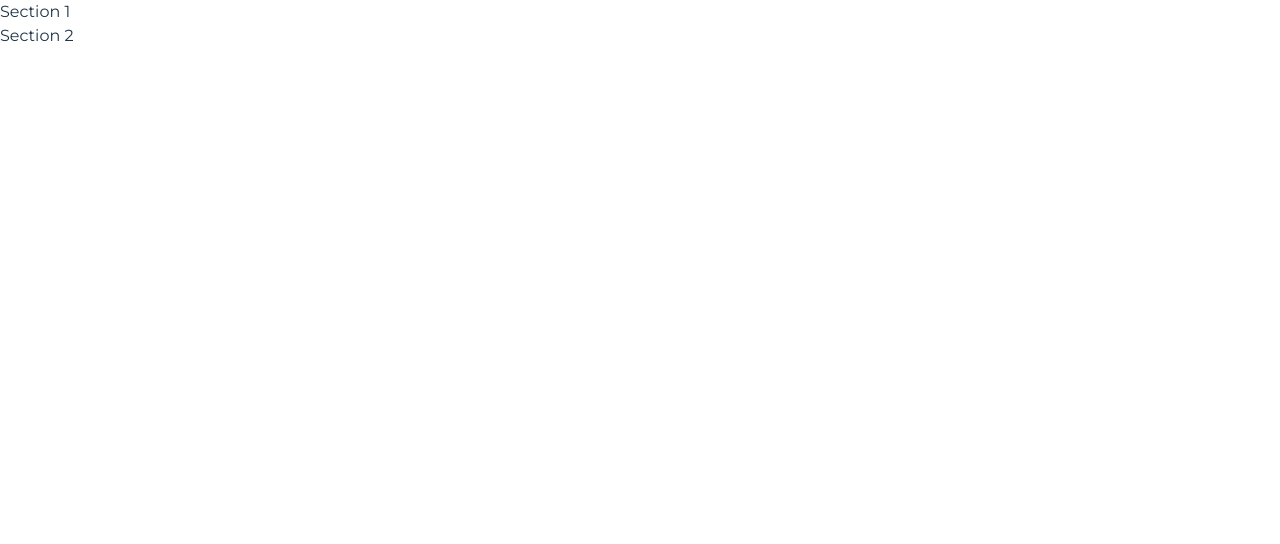
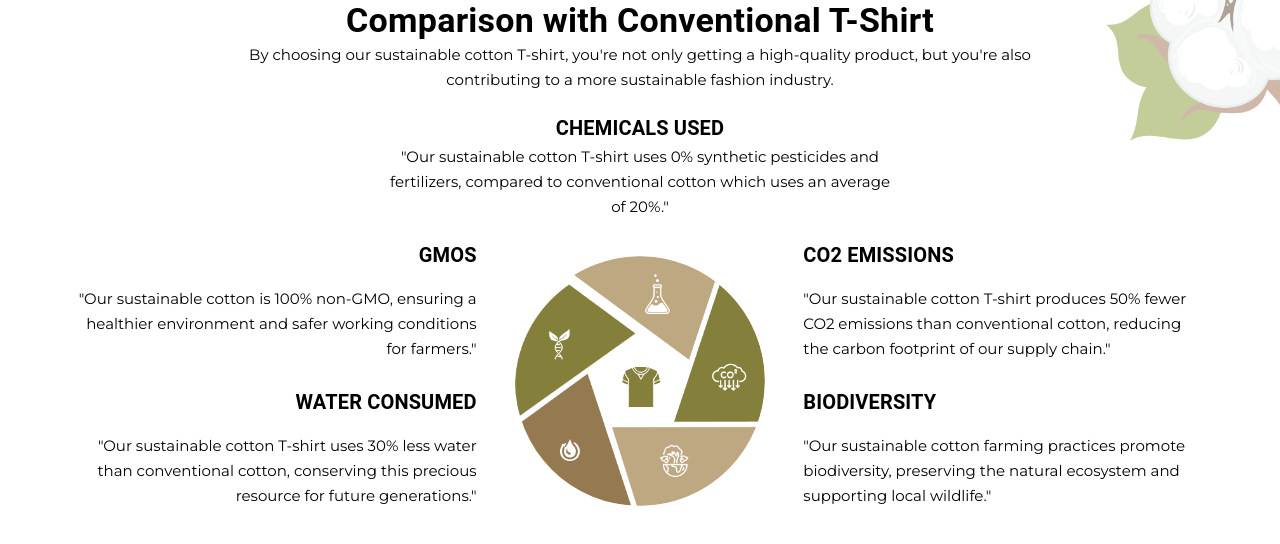
Before and after one commit to sainth-stack/tip4change-frontend, a React (Vite) app: page / in a window 1280 px wide. Shown: the top 544 px of the page. Built offline with nearby package versions, Linux system fonts and the light colour scheme.

Commit message:
added section2 in landing page

```diff
--- a/src/pages/landing-page/index.jsx
+++ b/src/pages/landing-page/index.jsx
@@ -4,7 +4,6 @@ import Section2 from "./sections/section2";
 const LandingPage=()=>{
  return(
     <div>
-    <Section1/>
     <Section2 />
 </div>
  )
--- /dev/null
+++ b/src/pages/landing-page/sections/section2/index.css
@@ -0,0 +1,56 @@
+
+/* Title Styles */
+.section-title {
+    font-family: Montserrat, sans-serif;
+    font-weight: 800;
+    font-size: 45px;
+    line-height: 100%;
+    letter-spacing: 0%;
+    text-transform: uppercase;
+    padding:"10px";
+    margin:'20px';
+    color:black
+
+}
+
+/* Body Text Styles */
+.section-text {
+    font-family: Montserrat, sans-serif;
+    font-size: 15px;
+    line-height: 25px;
+    letter-spacing: 0%;
+    vertical-align: middle;
+    padding:"5px";
+    color:black
+}
+
+
+.section2-title {
+    font-family: "Montserrat", sans-serif;
+    font-weight: 600; /* Use 600 for proper bold effect */
+    font-size: 40px;
+    line-height: 100%;
+    letter-spacing: 0%;
+    text-align: center;
+    vertical-align: middle;
+    color: black;
+}
+body,html{
+    margin: 0;
+    padding: 0;
+}
+
+
+
+.bg-img{
+    position: absolute; /* Ensures it doesn't move unexpectedly */
+    background-image: url('../../../../assets/images/section2b.png'); /* Path to background */
+    background-position: top right; /* Moves image to top-right */
+    background-repeat: no-repeat; /* Prevents repeating */
+    background-size: 200px auto; /* Adjusts size properly */
+    width: 100%; /* Ensures full width */
+    min-height: 100vh; /* Ensures background covers enough height */
+    margin-top:-120px;
+    padding: 0;
+    overflow: hidden; /* Prevents unwanted scrolling */
+}
--- a/src/pages/landing-page/sections/section2/index.jsx
+++ b/src/pages/landing-page/sections/section2/index.jsx
@@ -1,9 +1,77 @@
-const Section2=()=>{
-    return(
-        <div>
-            Section 2
-        </div>
-    )
-}
+import React from "react";
+import { Grid, Typography, Box } from "@mui/material";
+import heroimg from '../../../../assets/images/section2img.png';
+import './index.css';
+
+const Section2 = () => {
+  return (
+    <Box className="section2-container">
+        <div className="bg-img"></div>
+      <Box sx={{ marginBottom: "20px", textAlign: "center" }}>
+        <Typography className="section2-title"variant="h4" fontWeight="bold">
+          Comparison with Conventional T-Shirt
+        </Typography>
+        <p className="section-text" style={{fontWeight:400, maxWidth:"800px", textAlign:"center" , margin:"0 auto", justifyContent:"center", alignItems:"center"}}>
+          By choosing our sustainable cotton T-shirt, you're not only getting a high-quality product,
+          but you're also contributing to a more sustainable fashion industry.
+        </p>
+      </Box>
+
+      <Box sx={{ textAlign: "center", marginBottom: "20px" }}>
+        <Typography variant="h6" className="section-title"  fontWeight="bold">CHEMICALS USED</Typography>
+        <p className="section-text" style={{maxWidth:'500px', textAlign:'center', margin:"0 auto"}} >
+          "Our sustainable cotton T-shirt uses 0% synthetic pesticides and fertilizers, compared to conventional
+          cotton which uses an average of 20%."
+        </p>
+      </Box>
+
+      <Grid
+        sx={{ textAlign: "center",display:"flex", gap:'0px'}}
+      >
+        {/* Left Text Section */}
+        <Grid item xs={12} md={4} sx={{ textAlign: "right", display: "flex", justifyContent: "flex-end", flexGrow: 1 }}>
+          <Box sx={{ maxWidth: "400px" }}>
+            <Typography  variant="h6" className="section-title"  fontWeight="bold">GMOs</Typography>
+            <p className="section-text" >
+              "Our sustainable cotton is 100% non-GMO, ensuring a healthier environment and safer working conditions for farmers."
+            </p>
+            <Box height={10} />
+            <Typography variant="h6"   className="section-title"  fontWeight="bold">WATER CONSUMED</Typography>
+            <p className="section-text">
+              "Our sustainable cotton T-shirt uses 30% less water than conventional cotton, conserving this precious
+              resource for future generations."
+            </p>
+          </Box>
+        </Grid>
+
+        {/* Center Image */}
+        <Grid item xs={12} md={4} sx={{ display: "flex", justifyContent: "center", alignItems: "center", flexGrow: 1 }}>
+          <Box
+            component="img"
+            src={heroimg}
+            alt="Sustainable Cotton"
+            sx={{ width: "100%", maxWidth: "250px", height: "auto", objectFit: "cover", borderRadius: "50%" }}
+          />
+        </Grid>
+
+        {/* Right Text Section */}
+        <Grid item xs={12} md={4} sx={{ textAlign: "left", display: "flex", justifyContent: "flex-start", flexGrow: 1 }}>
+          <Box sx={{ maxWidth: "400px" }}>
+            <Typography variant="h6" className="section-title"  fontWeight="bold">CO2 EMISSIONS</Typography>
+            <p className="section-text">
+              "Our sustainable cotton T-shirt produces 50% fewer CO2 emissions than conventional cotton, reducing the carbon footprint of our supply chain."
+            </p>
+            <Box height={10} />
+            <Typography variant="h6" className="section-title"  fontWeight="bold">BIODIVERSITY</Typography>
+            <p className="section-text">
+              "Our sustainable cotton farming practices promote biodiversity, preserving the natural ecosystem and
+              supporting local wildlife."
+            </p>
+          </Box>
+        </Grid>
+      </Grid>
+    </Box>
+  );
+};
 
 export default Section2;
```
Also changed, not shown: src/assets/images/section2b.png (added), src/assets/images/section2img.png (added).
